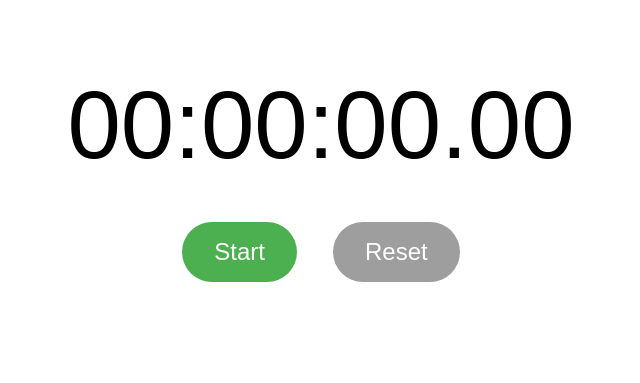
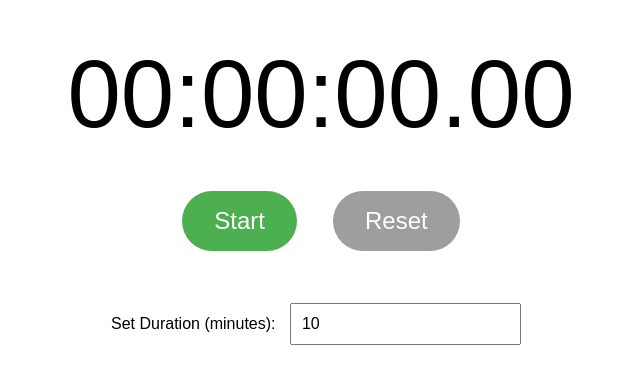
Before and after one commit to CarolKing101/Clock-It, a React (Create React App) app: page / in a window 1280 px wide. Shown: the part 1123-1506 px from the top of the page, without its empty margins (319-959 px from the left). Built offline with nearby package versions, Linux system fonts and the light colour scheme.

Commit message:
initial commit

```diff
--- a/src/App.js
+++ b/src/App.js
@@ -2,7 +2,7 @@ import React, { useState } from 'react';
 import { Link as RouterLink } from 'react-router-dom';
 import { Link, animateScroll as scroll } from 'react-scroll';
 import Clock from './components/Clock';
-import Countdown from './components/Countdown';
+import CountdownTimer from './components/CountdownTimer';
 import Weather from './components/Weather';
 import Calendar from './components/Calendar';
 import Settings from './components/Settings';
@@ -22,7 +22,7 @@ function App() {
         <Clock />
       </div>
       <div className="section" id="countdown">
-        <Countdown />
+        <CountdownTimer />
       </div>
       <div className="section" id="weather">
         <Weather />
--- /dev/null
+++ b/src/components/CountdownTimer.css
@@ -0,0 +1,67 @@
+.countdown-timer-container {
+  display: flex;
+  flex-direction: column;
+  align-items: center;
+  justify-content: center;
+  height: 100vh;
+  background-color: white;
+  color: black;
+  font-family: Arial, sans-serif;
+}
+
+.timer {
+  font-size: 6rem;
+  margin-bottom: 2rem;
+}
+
+.controls {
+  display: flex;
+  gap: 1rem;
+  margin-bottom: 2rem;
+}
+
+.control-button {
+  padding: 1rem 2rem;
+  font-size: 1.5rem;
+  border: none;
+  border-radius: 50px;
+  cursor: pointer;
+  transition: background-color 0.3s ease;
+}
+
+.control-button.start {
+  background-color: #4CAF50;
+  color: white;
+}
+
+.control-button.stop {
+  background-color: #f44336;
+  color: white;
+}
+
+.control-button.reset {
+  background-color: #9E9E9E;
+  color: white;
+}
+
+.control-button:hover {
+  opacity: 0.8;
+}
+
+.additional-controls {
+  display: flex;
+  gap: 1rem;
+}
+
+.additional-button {
+  background: none;
+  border: none;
+  color: #3f51b5;
+  cursor: pointer;
+  text-decoration: underline;
+  font-size: 1rem;
+}
+
+.additional-button:hover {
+  text-decoration: none;
+}
--- /dev/null
+++ b/src/components/CountdownTimer.js
@@ -0,0 +1,73 @@
+import React, { useState, useEffect, useRef } from 'react';
+import './CountdownTimer.css';
+
+function CountdownTimer() {
+  const [time, setTime] = useState(0); // time in milliseconds
+  const [duration, setDuration] = useState(600000); // default 10 minutes
+  const [isActive, setIsActive] = useState(false);
+  const intervalRef = useRef(null);
+
+  useEffect(() => {
+    if (isActive && time > 0) {
+      intervalRef.current = setInterval(() => {
+        setTime((time) => time - 10);
+      }, 10);
+    } else if (!isActive && time !== 0) {
+      clearInterval(intervalRef.current);
+    } else if (time === 0 && isActive) {
+      clearInterval(intervalRef.current);
+      alert('Time is up!');
+      setIsActive(false);
+    }
+    return () => clearInterval(intervalRef.current);
+  }, [isActive, time]);
+
+  const startStop = () => {
+    if (!isActive && time === 0) {
+      setTime(duration);
+    }
+    setIsActive(!isActive);
+  };
+
+  const reset = () => {
+    setIsActive(false);
+    setTime(0);
+  };
+
+  const handleDurationChange = (e) => {
+    const value = e.target.value;
+    setDuration(value * 60000); // convert minutes to milliseconds
+  };
+
+  const formatTime = (time) => {
+    const milliseconds = ("0" + (Math.floor(time / 10) % 100)).slice(-2);
+    const seconds = ("0" + (Math.floor(time / 1000) % 60)).slice(-2);
+    const minutes = ("0" + (Math.floor(time / 60000) % 60)).slice(-2);
+    const hours = ("0" + Math.floor(time / 3600000)).slice(-2);
+    return `${hours}:${minutes}:${seconds}.${milliseconds}`;
+  };
+
+  return (
+    <div className="countdown-timer-container">
+      <div className="timer">{formatTime(time)}</div>
+      <div className="controls">
+        <button onClick={startStop} className={`control-button ${isActive ? 'stop' : 'start'}`}>
+          {isActive ? 'Stop' : 'Start'}
+        </button>
+        <button onClick={reset} className="control-button reset">Reset</button>
+      </div>
+      <div className="duration-input">
+        <label>Set Duration (minutes): </label>
+        <input
+          type="number"
+          value={duration / 60000}
+          onChange={handleDurationChange}
+          min="1"
+        />
+      </div>
+
+    </div>
+  );
+}
+
+export default CountdownTimer;
--- a/src/components/Countdown.css
+++ b/src/components/Stopwatch.css
@@ -1,4 +1,4 @@
-.countdown-container {
+.stopwatch-container {
     display: flex;
     flex-direction: column;
     align-items: center;
--- a/src/components/Countdown.js
+++ b/src/components/Stopwatch.js
@@ -1,7 +1,7 @@
 import React, { useState, useEffect, useRef } from 'react';
-import './Countdown.css';
+import './Stopwatch.css';
 
-function Countdown() {
+function Stopwatch() {
   const [time, setTime] = useState(0);
   const [isActive, setIsActive] = useState(false);
   const intervalRef = useRef(null);
@@ -35,7 +35,7 @@ function Countdown() {
   };
 
   return (
-    <div className="countdown-container">
+    <div className="stopwatch-container">
       <div className="timer">{formatTime(time)}</div>
       <div className="controls">
         <button onClick={startStop} className={`control-button ${isActive ? 'stop' : 'start'}`}>
@@ -43,9 +43,12 @@ function Countdown() {
         </button>
         <button onClick={reset} className="control-button reset">Reset</button>
       </div>
-
+      <div className="additional-controls">
+        <button className="additional-button">Settings and sounds</button>
+        <button className="additional-button">Show shortcuts</button>
+      </div>
     </div>
   );
 }
 
-export default Countdown;
+export default Stopwatch;
```
Also changed, not shown: public/Logo2.png.
